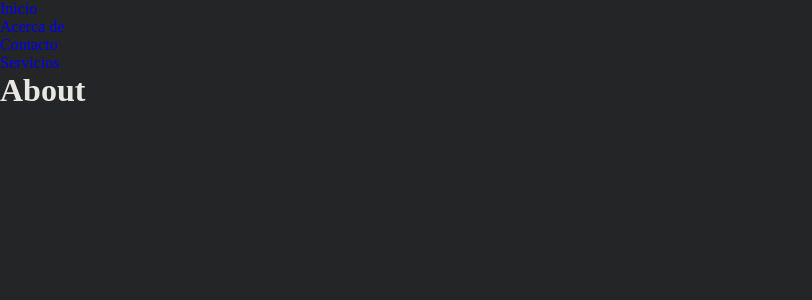
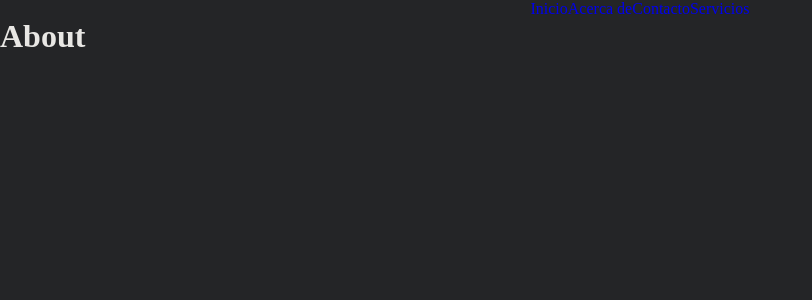
Before and after one commit to franciscobuchini/RocketFins, a React (Vite) app: page /about in a window 1280 px wide. Shown: the top 300 px of the page, without its empty margins (0-812 px from the left). Built offline with nearby package versions, Linux system fonts and the light colour scheme; no server answers.

Commit message:
new navbar

```diff
--- a/src/Styles/Styles.css
+++ b/src/Styles/Styles.css
@@ -8,6 +8,7 @@
 
 p { text-wrap: pretty; }
 h1, h2, h3, h4, h5, h6 { text-wrap: balance; }
+ul { list-style: none; }
 
 img, video, svg { height: auto; max-width: 100%; }
 
@@ -40,6 +41,12 @@ body {
   /*theme*/
   background-color: var(--background-color-darkTheme);
   color: var(--text-color-darkTheme);
+}
+
+nav > ul {
+  /*position*/
+  display: flex;
+  justify-content: center;
 }
 
 .CanvasContainer {
```
